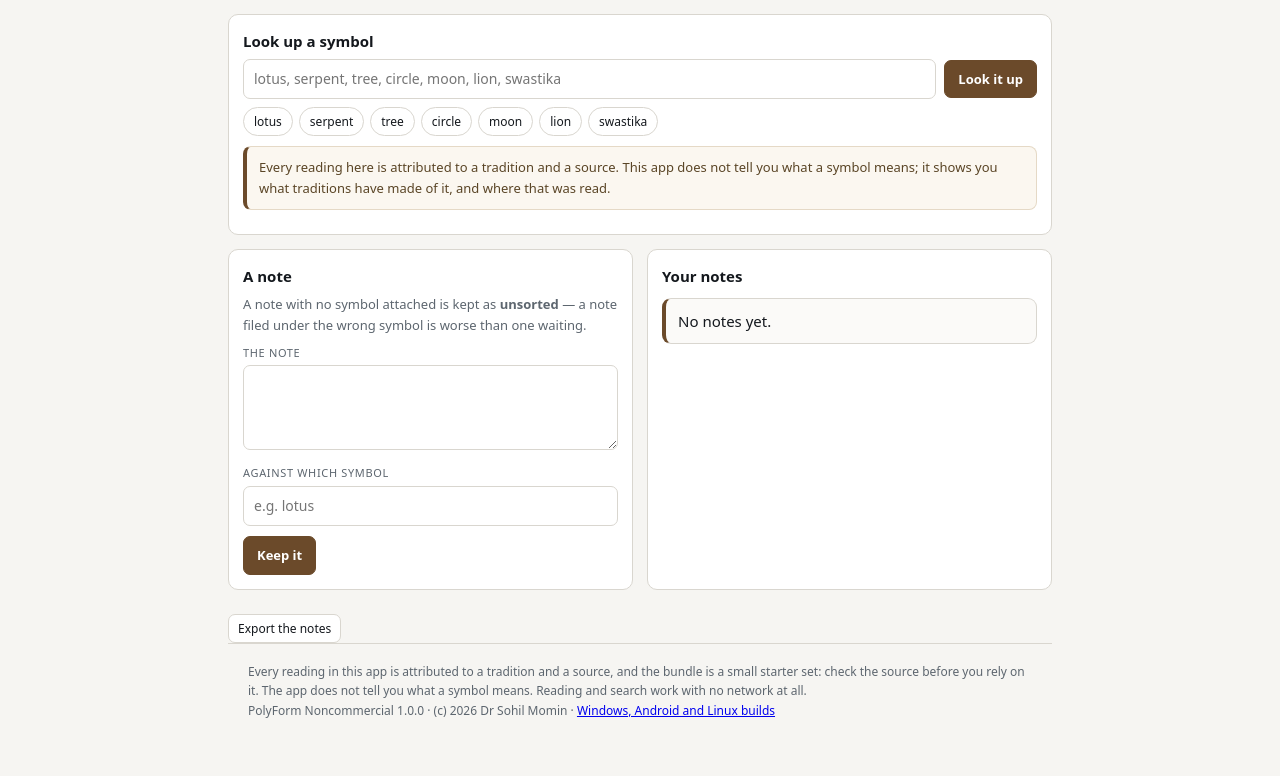
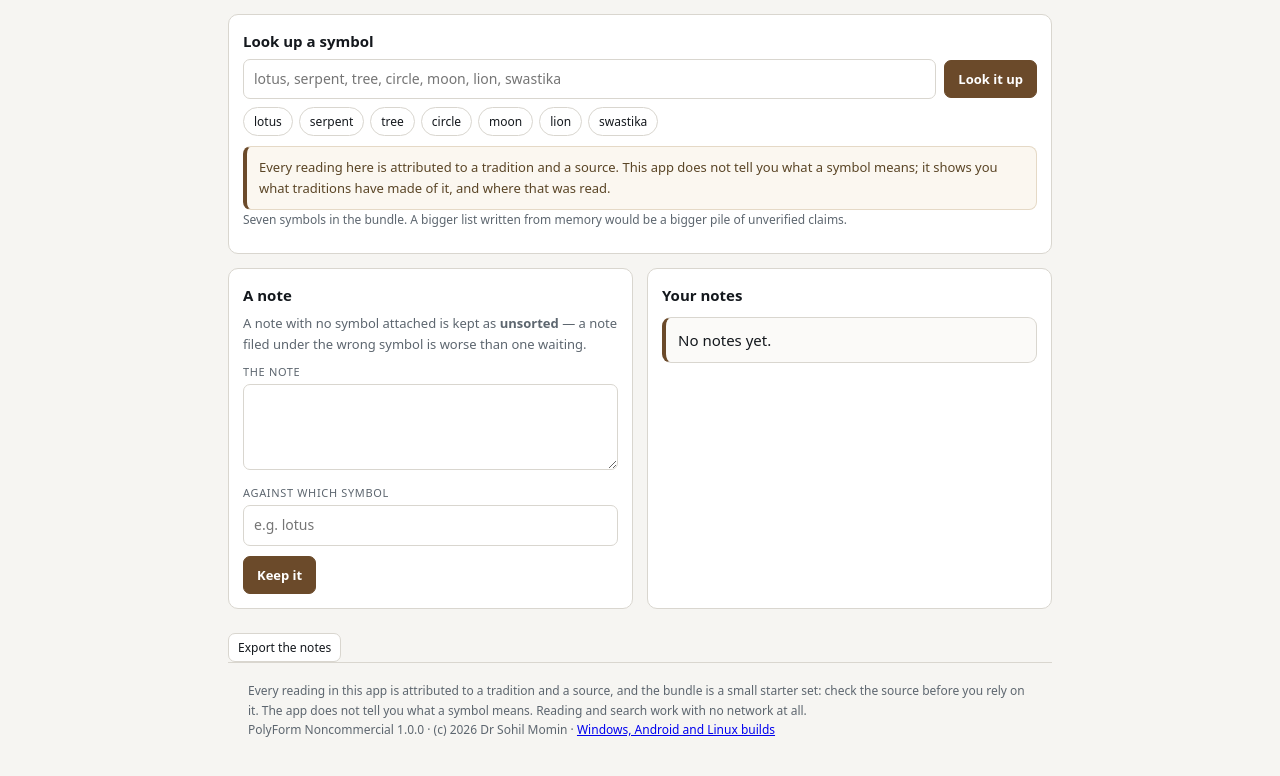
Before and after one commit to drsamonline/app-esoteric, a website: page docs/play/index.html in a window 1280 px wide. Shown: the part 62-838 px from the top of the page. Drawn offline with Linux system fonts and the light colour scheme.

Commit message:
docs: say on the page how thin the bundle is
Also the push that triggers the build: a workflow added in the branch-creating push does not fire for
that push.

```diff
--- a/docs/play/index.html
+++ b/docs/play/index.html
@@ -67,6 +67,7 @@
     </div>
     <div class="chips" id="chips"></div>
     <p class="note" id="attrNote"></p>
+    <p class="hint" style="margin:0 0 4px">Seven symbols in the bundle. A bigger list written from memory would be a bigger pile of unverified claims.</p>
     <div class="hint" id="searchSays" style="margin-top:8px"></div>
     <ul class="entries" id="hitList"></ul>
   </section>
```
